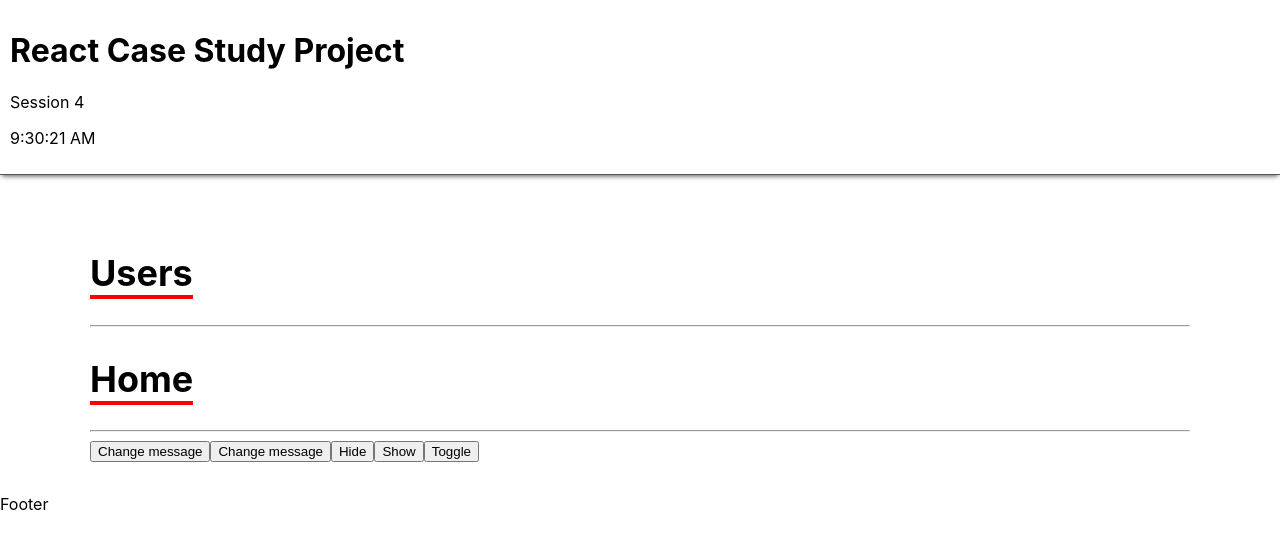
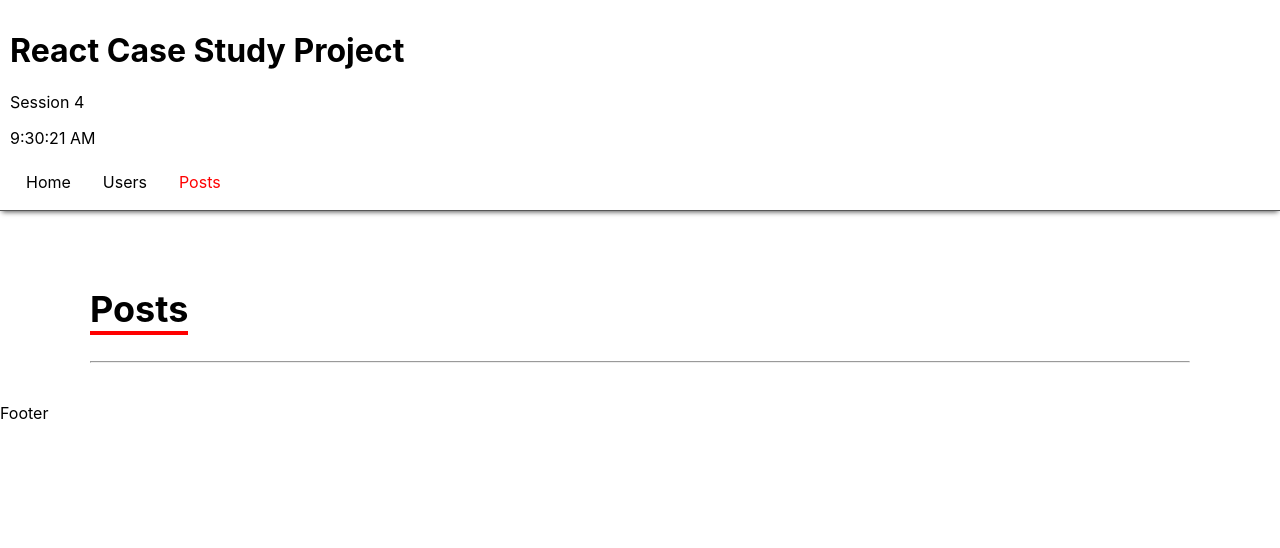
Before and after one commit to hamidmatin/ReactJS_00_04_18, a React (Create React App) app: page /posts in a window 1280 px wide. Shown: the top 548 px of the page. Built offline with nearby package versions, Linux system fonts and the light colour scheme.

Commit message:
React Router DOM

```diff
--- a/package.json
+++ b/package.json
@@ -8,6 +8,7 @@
     "@testing-library/user-event": "^12.8.3",
     "react": "^17.0.2",
     "react-dom": "^17.0.2",
+    "react-router-dom": "^5.2.0",
     "react-scripts": "4.0.3",
     "web-vitals": "^1.1.2"
   },
--- a/src/App.js
+++ b/src/App.js
@@ -1,15 +1,33 @@
+import { BrowserRouter, Link, NavLink, Route, Switch } from 'react-router-dom';
 import Layout from './containers/layout';
 import Home from './components/Home';
-import UsersIndex from './components/users'
+import UsersIndex from './components/users';
+import PostsIndex from './components/posts';
 
 import './App.css';
 
 function App() {
   return (
-    <Layout>
-      <UsersIndex />
-      <Home />
-    </Layout>
+    <BrowserRouter>
+      <Layout>
+        {/* <Link to='/'>Home</Link>
+        <Link to='/users'>Users</Link>
+        <Link to='/posts'>Posts</Link> */}
+
+        {/* <NavLink to='/'>Home</NavLink>
+        <NavLink to='/users'>Users</NavLink>
+        <NavLink to='/posts'>Posts</NavLink> */}
+
+        <Switch>
+          <Route path='/' exact>
+            <Home pageTitle='Home' />
+          </Route>
+          <Route path='/posts' component={PostsIndex} />
+          <Route path='/users' component={UsersIndex} />
+          <Route path='*' render={() => <p>Page Not Found</p>} />
+        </Switch>
+      </Layout>
+    </BrowserRouter>
   );
 }
 
--- a/src/components/Home/index.js
+++ b/src/components/Home/index.js
@@ -22,7 +22,7 @@
   render() {
     return (
       <div>
-        <PageTitle title='Home' />
+        <PageTitle title={this.props.pageTitle} />
 
         <button onClick={this.messageChangeHandler.bind(this, 'My counter changed by bind')}>
           Change message
--- /dev/null
+++ b/src/components/posts/index.js
@@ -0,0 +1,10 @@
+import React from 'react'
+import PageTitle from '../page-title'
+
+export default function PostsIndex() {
+  return (
+    <div>
+      <PageTitle title='Posts' />
+    </div>
+  )
+}
--- a/src/containers/header/header.js
+++ b/src/containers/header/header.js
@@ -1,4 +1,5 @@
 import React, { Component } from 'react';
+import Navbar from './navbar'
 import './header.css';
 
 // class Header extends React.Component{
@@ -34,6 +35,7 @@
         <p>{this.props.title}</p>
         <p>{this.state.timer.toLocaleTimeString()}</p>
         {this.props.children}
+        <Navbar />
       </div>
     );
   }
--- /dev/null
+++ b/src/containers/header/navbar.css
@@ -0,0 +1,20 @@
+.navbar{
+  display: flex;
+}
+.navbar a{
+  display: block;
+  text-decoration: none;
+  color: black;
+  padding: 8px 16px;
+}
+.navbar a:hover{
+  background-color: #f1f1f1;
+}
+
+.navbar .active{
+  color: red;
+}
+.navbar .custom-active{
+  background-color: #555;
+  color: white;
+}
--- /dev/null
+++ b/src/containers/header/navbar.js
@@ -0,0 +1,21 @@
+import React from 'react';
+import { NavLink } from 'react-router-dom';
+import './navbar.css';
+
+export default function Navbar() {
+  return (
+    <div className='navbar'>
+      <NavLink to='/' exact activeStyle={{ borderBottom: '2px solid red' }}>
+        Home
+      </NavLink>
+      <NavLink
+        to='/users'
+        activeClassName='custom-active'
+        activeStyle={{ borderBottom: '2px solid red' }}
+      >
+        Users
+      </NavLink>
+      <NavLink to='/posts'>Posts</NavLink>
+    </div>
+  );
+}
```
Also changed, not shown: 1 other file (tests, documents, lock files or other folders).
